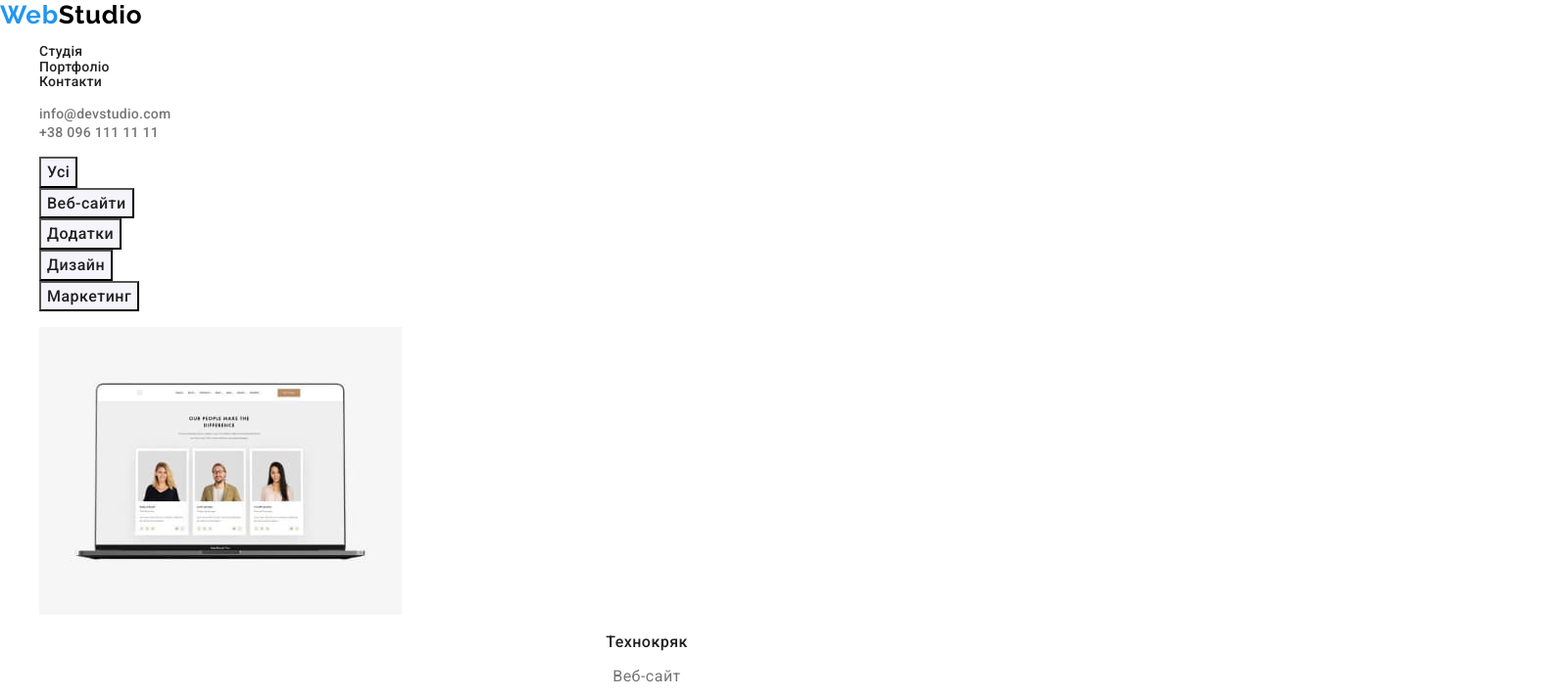
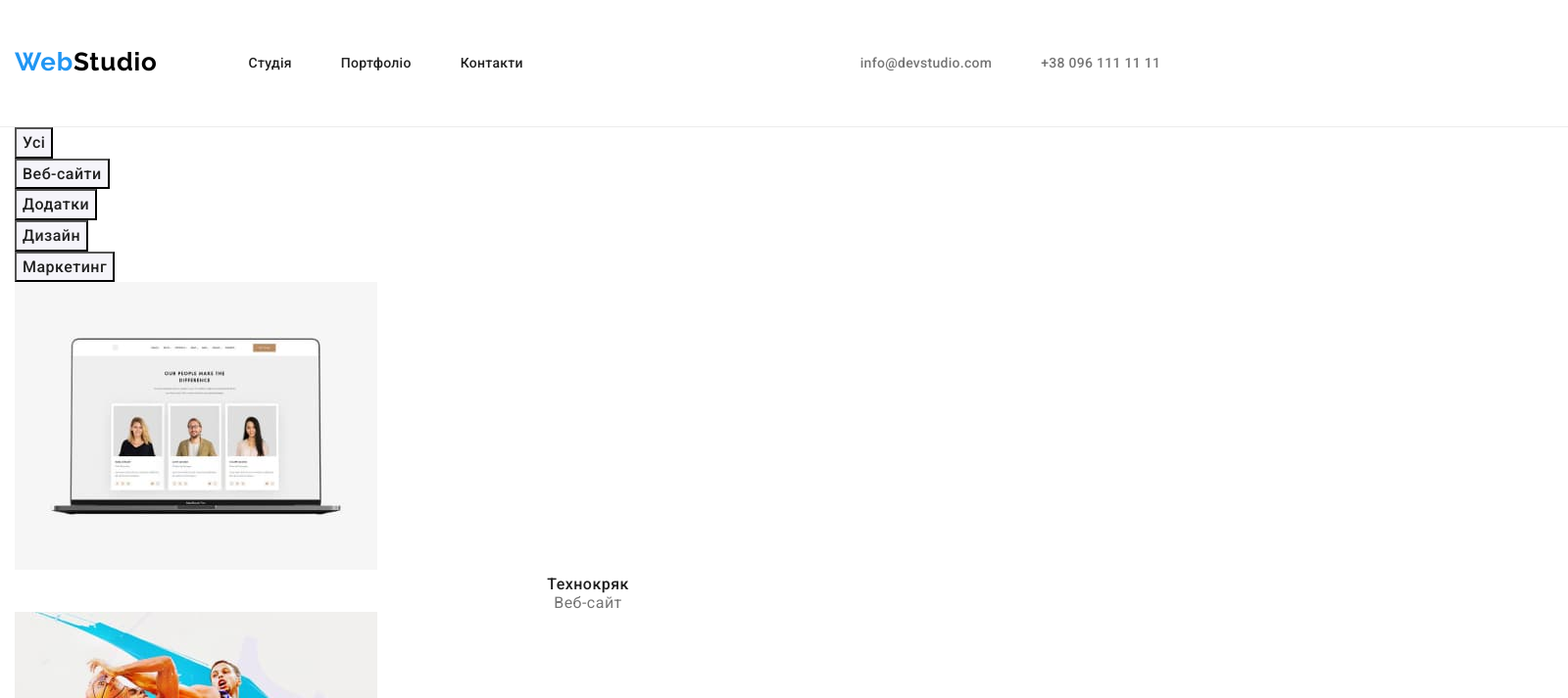
Before and after one commit to Viktor-Shenikhov/goit-markup-hw-03, a plain HTML site: page portfolio.html in a window 1280 px wide. Shown: the top 713 px of the page at 98% size, 1600 px wide, since content can reach past the window. Drawn offline with nearby package versions, Linux system fonts and the light colour scheme.

Commit message:
flex heder footer

```diff
--- a/css/styles.css
+++ b/css/styles.css
@@ -17,8 +17,45 @@ font-weight: 400;500;700
     font-style: normal;
     font-weight: 400;
     color: var(--primary-text-color);
+
  }
+ .container{
+   width: 1200px;
+   margin: 0;
+   padding: 0 15px;
+
+ }
+
+ .container:not(:last-child){
+margin-bottom: 94px;
+ }
+
+
+  h1,
+ h2,
+ h3,
+ h4,
+ h5,
+ h6,
+ p,
+ li,
+ ul,
+ ol {
+   margin: 0;
+   padding: 0;
+ }
+
+
  /* HEADER */
+ .navigation{
+   display: flex;
+   align-items: center;
+   /* justify-content: space-between; */
+ }
+ .border{
+   border-bottom: 1px solid #ECECEC;
+   width: 1600px;
+ }
  a{
     text-decoration: none;
 
@@ -27,6 +64,11 @@ font-weight: 400;500;700
     list-style: none;
  }
  .logo{
+display: inline-block;
+padding-top: 24px;
+padding-bottom: 25px;
+margin-right: 93px;
+
 font-family: Raleway,sans-serif;
 font-weight: 700;
 font-size: 26px;
@@ -36,16 +78,38 @@ color: #2196F3;
 
  }
   .logo-part{
-    color: #000000; }
+display: inline-block;
+padding-top: 24px;
+padding-bottom: 25px;
+color: #000000; }
 
  .nav-list{
+display: flex;
+margin-right: 344px;
+
 font-weight: 500;
 font-size: 14px;
 line-height: 1.1;
 letter-spacing: 0.02em;
 color: var(--title-color);
+
  }
+.contact-header{
+   display: flex;
+}
+
+ .nav-list li:not(:last-child),
+ .contact-header li:not(:last-child)
+ {
+   margin-right: 50px;
+ }
+
+
+
  .link{
+   display: block;
+   padding-top: 32px;
+   padding-bottom: 32px;
    color:var(--title-color);
  }
 
@@ -59,12 +123,18 @@ font-size: 14px;
 line-height: 1.1;
 letter-spacing: 0.02em;
 color: var(--primary-text-color);
+
  }
+
  /* FOOTER */
  .ground{
 background-color: #2F303A;
  }
 .ground-logo{
+display: inline-block;
+margin-top: 60px;
+margin-bottom: 20px;
+
 font-family: Raleway,sans-serif;
 font-weight: 700;
 font-size: 26px;
@@ -76,6 +146,7 @@ color: #2196F3;
    color:#FFFFFF;
 }
 .location{
+
 font-style: normal;
 font-size: 14px;
 line-height: 1.7;
@@ -83,12 +154,23 @@ letter-spacing: 0.03em;
 
 }
 .location-address{
+
    color:#FFFFFF;
 
 }
 .location-link{
-color: rgba(255, 255, 255, 0.6);
-}
+      color: rgba(255, 255, 255, 0.6);
+   }
+  .item-address{
+   display: block;
+   margin-bottom: 9px;
+  }
+  .item-address:last-child{
+   margin-bottom: 0px;
+   padding-bottom: 60px;
+  }
+
+
 .location-address:hover,
 .location-address:focus{
 color: #2196F3;
--- a/portfolio.html
+++ b/portfolio.html
@@ -12,8 +12,8 @@
 </head>
 <body class="basic">
     <header>
-      <!-- navigation+adress -->
-      <nav>
+      <div class="container border navigation">
+            <!-- navigation+adress -->
         <!-- <a href="#"> <img src="./images/WebStudio.svg" alt="лого" /></a> -->
         <a class="logo" href="#">Web<span class="logo-part">Studio</span></a>
         <ul class="nav-list">
@@ -25,14 +25,17 @@
           </li>
           <li><a class="link" href="#">Контакти</a></li>
         </ul>
-      </nav>
-      <ul>
+      <ul class="contact-header">
         <li><a class="link contact" href="mailto:info@devstudio.com">info@devstudio.com</a></li>
         <li><a class="link contact" href="tel:+380961111111">+38 096 111 11 11</a></li>
       </ul>
+
+      </div>
+
     </header>
     <main>
         <section>
+          <div class="container">
             <h1 class="visually-hidden">examples of work</h1>
             <!-- wokr-list -->
             <ul>
@@ -55,7 +58,7 @@
             </ul>
             <!-- CARDS -->
             <ul>
-
+              <div>
                 <li>
                     <a href=""> <img src="./images/tehnokryak.jpg" alt="Технокряк" width="370">
                          <h2 class="card-title" >Технокряк</h2>
@@ -105,21 +108,29 @@
                          <p class="card-text">Додаток</p>
                     </a>
                 </li>
+              </div>
 
             </ul>
+
+          </div>
+
+
         </section>
     </main>
     <footer class="ground">
-      <a href="#" class="ground-logo">Web <span class="ground-logo-part">Studio</span>  </a>
-      <address class="location">
+      <div class="container">
+         <a href="#" class="ground-logo">Web <span class="ground-logo-part">Studio</span>  </a>
+               <address class="location">
         <ul>
-          <li>
+          <li class="item-address">
             <a class="location-address" href="https://goo.gl/maps/5HHGGpFkwCkw77Lx8" target="_blank" rel="noreferrer noopener">м. Київ, пр-т Лесі Українки, 26</a>
           </li>
-          <li><a class="location-link" href="mailto:info@devstudio.com">info@devstudio.com</a></li>
-          <li><a class="location-link" href="tel:+380961111111"> +38 096 111 11 11</a></li>
+          <li class="item-address"><a class="location-link" href="mailto:info@devstudio.com">info@devstudio.com</a></li>
+          <li class="item-address"><a class="location-link" href="tel:+380961111111"> +38 096 111 11 11</a></li>
         </ul>
       </address>
+      </div>
+
     </footer>
 
 </body>
```
